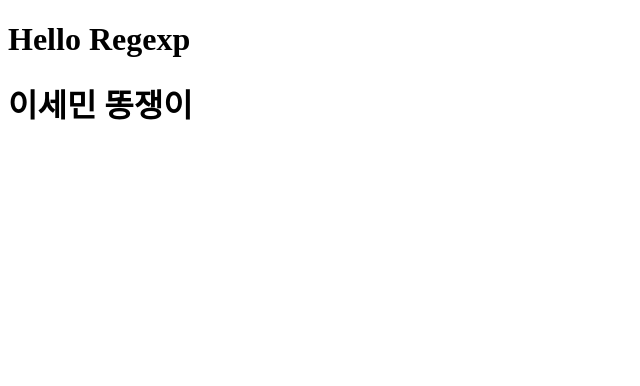
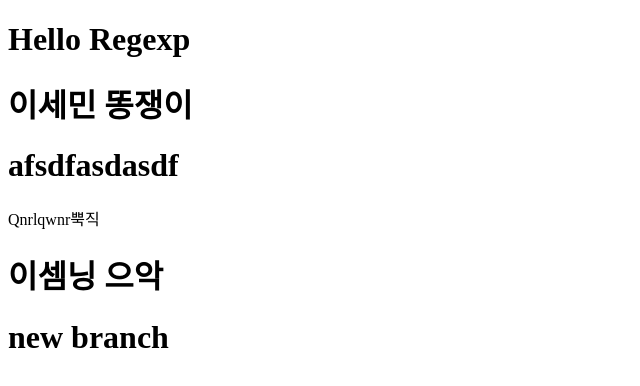
Before and after one commit to GeonwooShin/RegExp-test, a website built with Parcel: page index.html in a window 1280 px wide. Shown: the whole page, without its empty margins (0-640 px from the left). Built offline with nearby package versions, Linux system fonts and the light colour scheme.

Commit message:
오류 수정

```diff
--- a/index.html
+++ b/index.html
@@ -10,5 +10,9 @@
 <body>
   <h1>Hello Regexp</h1>
   <h1> 이세민 똥쟁이 </h1>
+  <h1>afsdfasdasdf</h1>
+  <div>Qnrlqwnr뿍직</div>
+  <h1>이셈닝 으악</h1>
+  <h1>new branch</h1>
 </body>
 </html>
```
